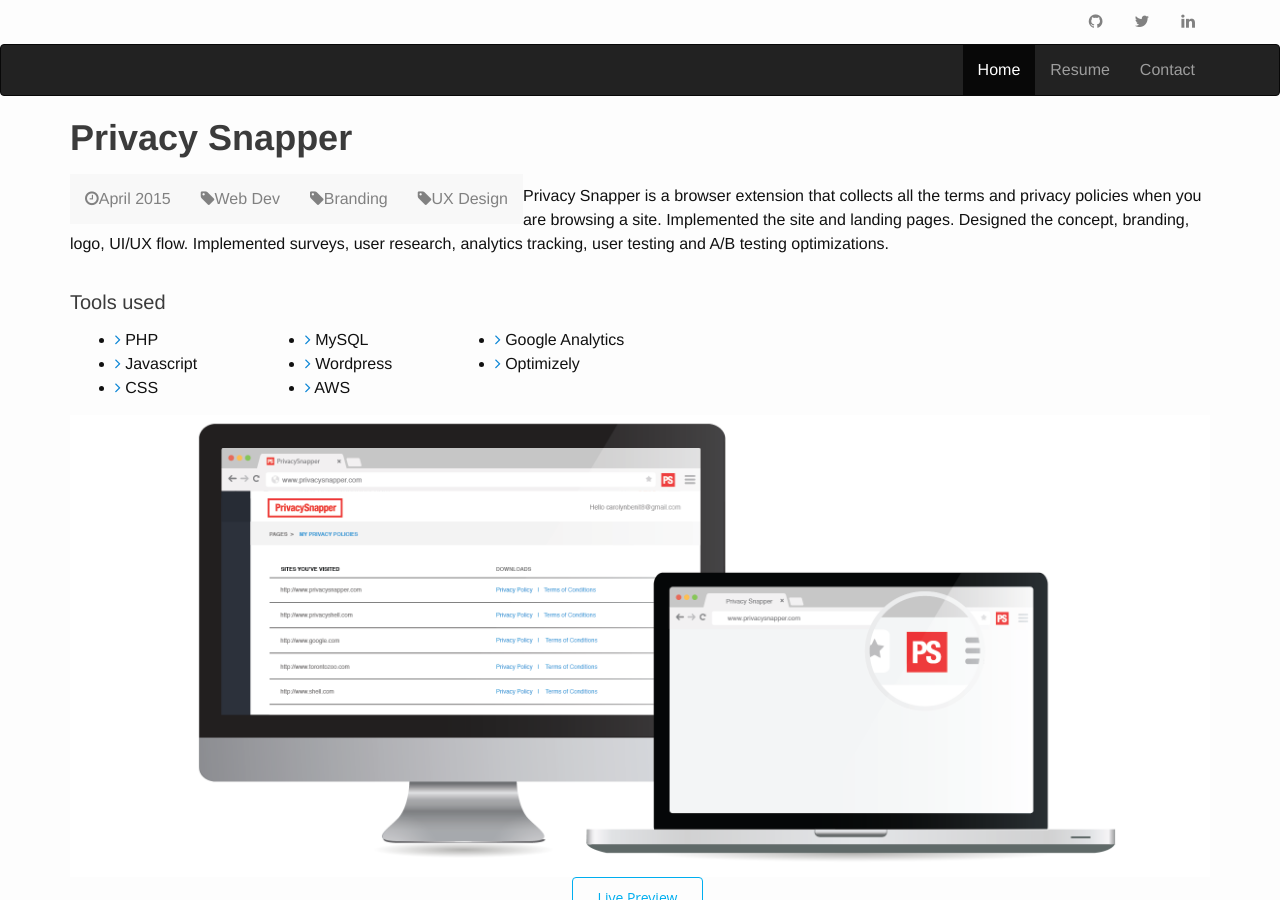
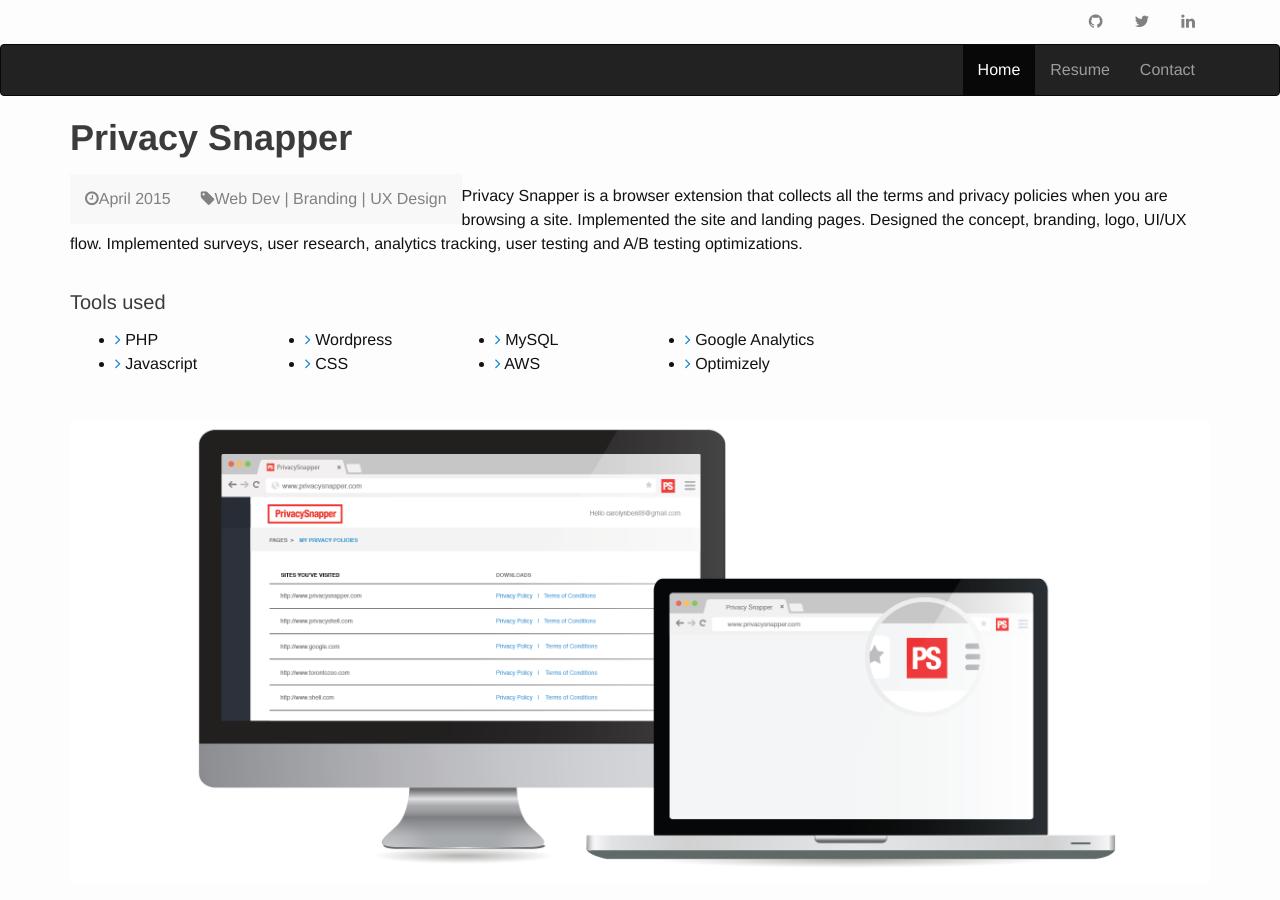
Before and after one commit to kristelteng/personal_site, a Jekyll site: the page built from psnapper.html, in a window 1280 px wide and 900 px high. Built offline with Jekyll 4.4.1, drawn with Linux system fonts in a browser that asks for light colours.

Commit message:
add class to the column for tools section, change description

```diff
--- a/psnapper.html
+++ b/psnapper.html
@@ -16,30 +16,33 @@
                     <h2 class="bold">Privacy Snapper</h2>
                     <ul class="nav navbar-nav navbar-default">
                         <li><a href="#"><i class="fa fa-clock-o"></i>April 2015</a></li>
-                        <li><a href="#"><i class="fa fa-tag"></i>Web Dev</a></li>
-                        <li><a href="#"><i class="fa fa-tag"></i>Branding</a></li>
-                        <li><a href="#"><i class="fa fa-tag"></i>UX Design</a></li>
+                        <li><a href="#"><i class="fa fa-tag"></i>Web Dev | Branding | UX Design</a></li>
                     </ul>
                 </div>
                 <p class="project-description">Privacy Snapper is a browser extension that collects all the terms and privacy policies when you are browsing a site. Implemented the site and landing pages. Designed the concept, branding, logo, UI/UX flow. Implemented surveys, user research, analytics tracking, user testing and A/B testing optimizations.</p>
 
                 <h3 class="project-title">Tools used</h3>
-                <div class="col-xs-3 col-sm-2">
+                <div class="col-xs-3 col-sm-2 tools">
                     <ul class="elements">
                         <li><i class="fa fa-angle-right"></i> PHP</li>
                         <li><i class="fa fa-angle-right"></i> Javascript</li>
+                    </ul>
+                </div>
+
+                <div class="col-xs-3 col-sm-2 tools">
+                    <ul class="elements">
+                        <li><i class="fa fa-angle-right"></i> Wordpress</li>
                         <li><i class="fa fa-angle-right"></i> CSS</li>
                     </ul>
                 </div>
 
-                <div class="col-xs-3 col-sm-2">
+                <div class="col-xs-3 col-sm-2 tools">
                     <ul class="elements">
                         <li><i class="fa fa-angle-right"></i> MySQL</li>
-                        <li><i class="fa fa-angle-right"></i> Wordpress</li>
                         <li><i class="fa fa-angle-right"></i> AWS</li>
                     </ul>
                 </div>
-                <div class="col-xs-3 col-sm-2">
+                <div class="col-xs-3 col-sm-2 tools">
                     <ul class="elements">
                         <li><i class="fa fa-angle-right"></i> Google Analytics</li>
                         <li><i class="fa fa-angle-right"></i> Optimizely</li>
@@ -48,11 +51,11 @@
 
                 <img src="images/portfolio-details/psnapper-01.png" class="img-responsive" alt="">
             </div>
-            <div class="col-sm-12 center-btn">
+            <!-- <div class="col-sm-12 center-btn">
                 <div class="live-preview">
                     <a href="https://privacysnapper.com/" class="btn btn-common uppercase">Live Preview</a>
                 </div>
-            </div>
+            </div> -->
 
         <!-- End Row -->
         </div>
@@ -79,7 +82,7 @@
                 <div class="col-sm-6 col-sm-offset-3">
                     <div class="portfolio-wrapper">
                         <div class="portfolio-single image-section">
-                            <img src="images/portfolio-details/psnapper-03.png" class="img-responsive" alt="">
+                            <img src="images/portfolio-details/privacysnapper.com-03a.png" class="img-responsive" alt="">
                         </div>
                     </div>
                 </div>
@@ -92,6 +95,12 @@
                     </div>
                 </div>
 
+                <div class="col-sm-12 center-btn">
+                    <div class="live-preview">
+                        <a href="https://privacysnapper.com/" class="btn btn-common uppercase">Live Preview</a>
+                    </div>
+                </div>
+
 
                 <div class="col-sm-12 paragraph-section">
                     <div class="project-info overflow">
@@ -99,14 +108,14 @@
                         <p>Implemented the user dashboard and a web scraping backend for legal documents. Designed UI/UX flow.</p>
 
                         <h3 class="project-title">Tools used</h3>
-                        <div class="col-xs-3 col-sm-2">
+                        <div class="col-xs-3 col-sm-2 tools">
                             <ul class="elements">
                                 <li><i class="fa fa-angle-right"></i> PHP</li>
                                 <li><i class="fa fa-angle-right"></i> Laravel</li>
                             </ul>
                         </div>
 
-                        <div class="col-xs-3 col-sm-2">
+                        <div class="col-xs-3 col-sm-2 tools">
                             <ul class="elements">
                                 <li><i class="fa fa-angle-right"></i> Python</li>
                                 <li><i class="fa fa-angle-right"></i> Scrapy</li>
@@ -114,14 +123,14 @@
                             </ul>
                         </div>
 
-                        <div class="col-xs-3 col-sm-2">
+                        <div class="col-xs-3 col-sm-2 tools">
                             <ul class="elements">
                                 <li><i class="fa fa-angle-right"></i> MySQL</li>
                                 <li><i class="fa fa-angle-right"></i> AWS</li>
                             </ul>
                         </div>
 
-                        <div class="col-xs-3 col-sm-2">
+                        <div class="col-xs-3 col-sm-2 tools">
                             <ul class="elements">
                                 <li><i class="fa fa-angle-right"></i> HTML</li>
                                 <li><i class="fa fa-angle-right"></i> CSS</li>
@@ -129,22 +138,22 @@
                             </ul>
                         </div>
 
-                        <div class="col-xs-3 col-sm-2">
+                        <div class="col-xs-3 col-sm-2 tools">
                             <ul class="elements">
                                 <li><i class="fa fa-angle-right"></i> Google Analytics</li>
                                 <li><i class="fa fa-angle-right"></i> Optimizely</li>
                             </ul>
                         </div>
 
-                        <div class="col-sm-12 center-btn">
+                        <!-- <div class="col-sm-12 center-btn">
                             <div class="live-preview">
                                 <a href="https://app.privacysnapper.com/" class="btn btn-common uppercase">Live Preview</a>
                             </div>
-                        </div>
+                        </div> -->
                     </div>
                 </div>
 
-                <div class="col-sm-6 col-sm-offset-3">
+                <div class="col-sm-9 col-sm-offset-2">
                     <div class="portfolio-wrapper">
                         <div class="portfolio-single image-section">
                             <img src="images/portfolio-details/psnapper-06.png" class="img-responsive" alt="">
@@ -152,11 +161,42 @@
                     </div>
                 </div>
 
-                <div class="col-sm-12">
+                <!-- <div class="col-sm-12"> -->
+                <div class="col-sm-9 col-sm-offset-2">
                     <div class="portfolio-wrapper">
                         <div class="portfolio-single image-section">
-                            <img src="images/portfolio-details/psnapper-07.png" class="img-responsive" alt="">
+                            <img src="images/portfolio-details/privacysnapper.com-07a.png" class="img-responsive" alt="">
                         </div>
+                    </div>
+                </div>
+
+                <div class="col-sm-9 col-sm-offset-2">
+                    <div class="portfolio-wrapper">
+                        <div class="portfolio-single image-section">
+                            <img src="images/portfolio-details/privacysnapper.com-08a.png" class="img-responsive" alt="">
+                        </div>
+                    </div>
+                </div>
+
+                <div class="col-sm-9 col-sm-offset-2">
+                    <div class="portfolio-wrapper">
+                        <div class="portfolio-single image-section">
+                            <img src="images/portfolio-details/privacysnapper.com-09a.png" class="img-responsive" alt="">
+                        </div>
+                    </div>
+                </div>
+
+                <div class="col-sm-9 col-sm-offset-2">
+                    <div class="portfolio-wrapper">
+                        <div class="portfolio-single image-section">
+                            <img src="images/portfolio-details/privacysnapper.com-10a.png" class="img-responsive" alt="">
+                        </div>
+                    </div>
+                </div>
+
+                <div class="col-sm-12 center-btn">
+                    <div class="live-preview">
+                        <a href="https://app.privacysnapper.com/" class="btn btn-common uppercase">Live Preview</a>
                     </div>
                 </div>
 
```
